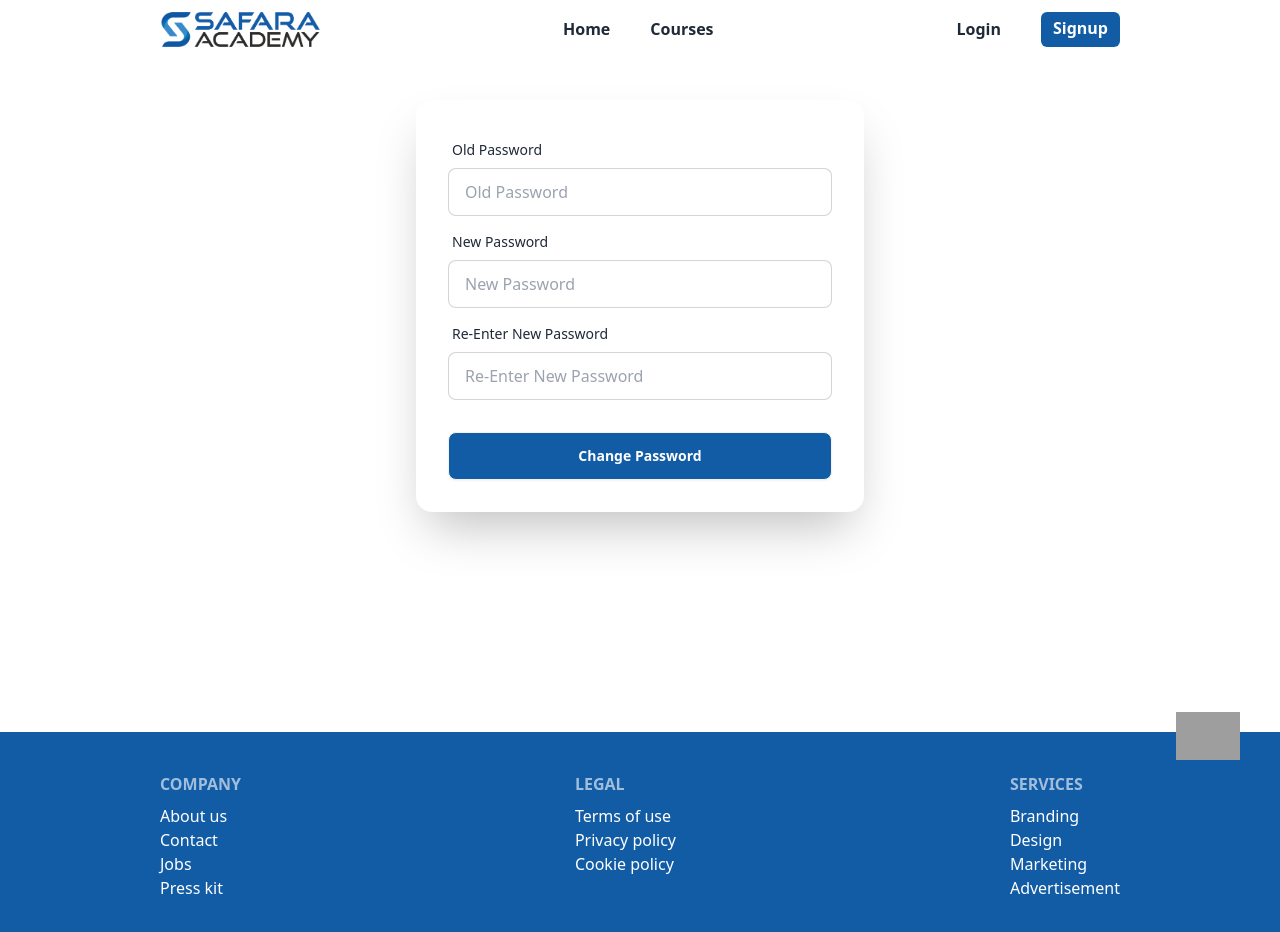
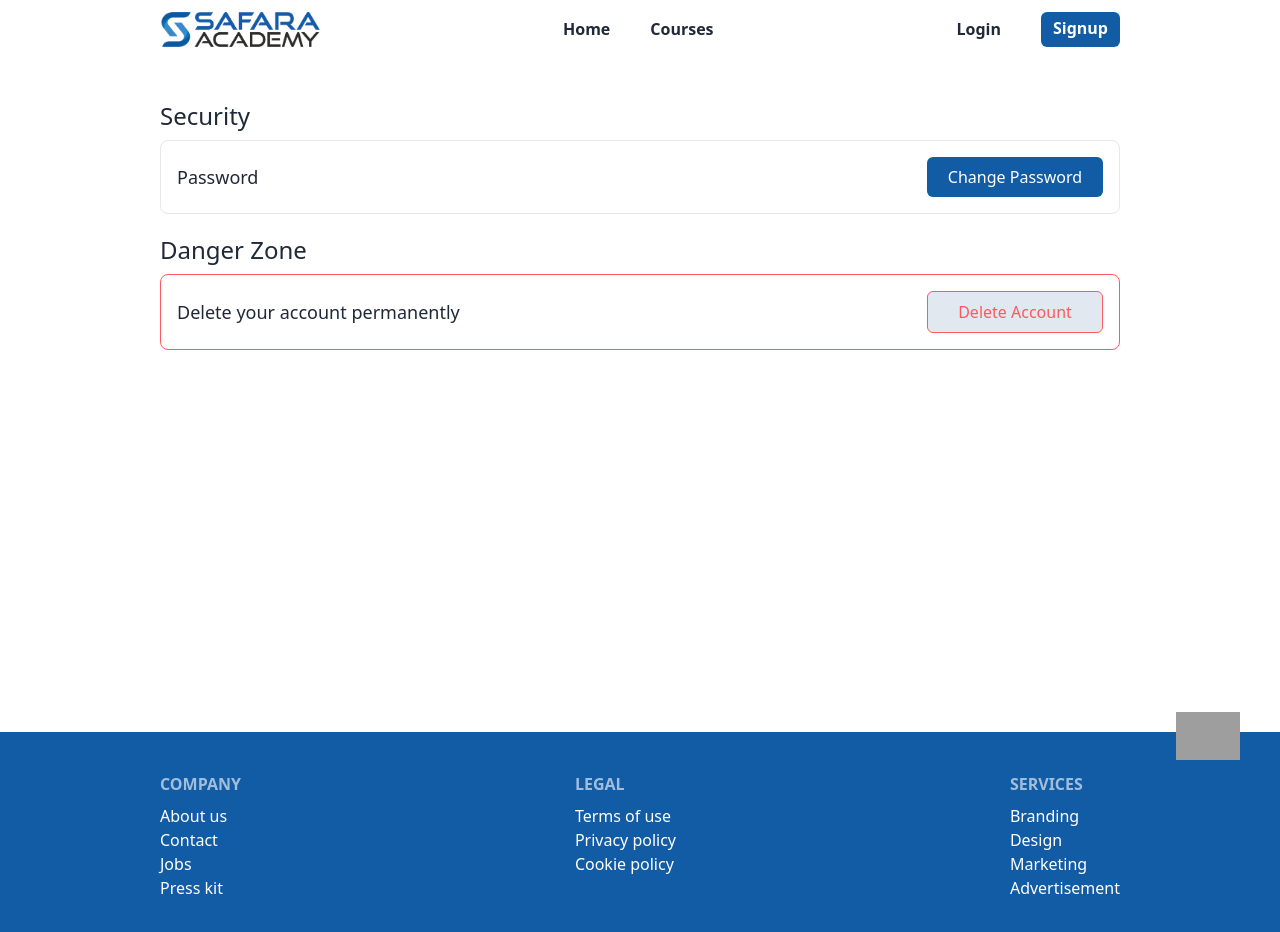
Before and after one commit to akil-tajwar/safara, a React (Vite) app in the folder safara-frontend/: page /settings in a window 1280 px wide. Shown: the top 932 px of the page. Built offline with nearby package versions, Linux system fonts and the light colour scheme; grey boxes are pictures that could not be loaded.

Commit message:
setting page design change

```diff
--- a/safara-frontend/src/Components/Settings.jsx
+++ b/safara-frontend/src/Components/Settings.jsx
@@ -1,32 +1,92 @@
 
 const Settings = () => {
   return (
-        <div className="card bg-base-100 w-full max-w-md mx-auto shrink-0 shadow-2xl">
-        <form className="card-body">
+    // <div className="card bg-base-100 w-full max-w-md mx-auto shrink-0 shadow-2xl">
+    //   <form className="card-body">
+    //     <div className="form-control">
+    //       <label className="label">
+    //         <span className="label-text">Old Password</span>
+    //       </label>
+    //       <input type="password" placeholder="Old Password" className="input input-bordered" required />
+    //     </div>
+    //     <div className="form-control">
+    //       <label className="label">
+    //         <span className="label-text">New Password</span>
+    //       </label>
+    //       <input type="password" placeholder="New Password" className="input input-bordered" required />
+
+    //     </div>
+    //     <div className="form-control">
+    //       <label className="label">
+    //         <span className="label-text">Re-Enter New Password</span>
+    //       </label>
+    //       <input type="password" placeholder="Re-Enter New Password" className="input input-bordered" required />
+
+    //     </div>
+    //     <div className="form-control mt-6">
+    //       <button className="btn bg-[#125ca6] text-white font-semibold">Change Password</button>
+    //     </div>
+    //   </form>
+    // </div>
+    <div className="w-3/4 mx-auto">
+      <div>
+        <h3 className="text-2xl pb-2">Security</h3>
+        <div className="border p-4 rounded-lg flex justify-between items-center">
+          <h5 className="text-lg">Password</h5>
+          <button className="bg-[#125ca6] py-2 px-5 w-44 rounded-md text-white" onClick={() => document.getElementById('change-passwrod-modal').showModal()}>Change Password</button>
+          <dialog id="change-passwrod-modal" className="modal">
+            <div className="modal-box">
+              <form method="dialog">
+                {/* if there is a button in form, it will close the modal */}
+                <button className="btn btn-sm btn-circle btn-ghost absolute right-2 top-2">✕</button>
+              </form>
+              <h3 className="font-semibold text-xl pb-3">Change Password</h3>
+              <form action="">
                 <div className="form-control">
-            <label className="label">
-              <span className="label-text">Old Password</span>
+                  <label className="">
+                    <span className="">Old Password</span>
                   </label>
-            <input type="password" placeholder="Old Password" className="input input-bordered" required />
+                  <input
+                    type="password"
+                    placeholder="Enter your old password"
+                    className="input input-bordered focus:border-none rounded-md border hover:border-[#125ca6]"
+                  />
+                </div>
+                <div className="form-control py-3">
+                  <label className="">
+                    <span className="">New Password</span>
+                  </label>
+                  <input
+                    type="password"
+                    placeholder="Enter your new password"
+                    className="input input-bordered focus:border-none rounded-md border hover:border-[#125ca6]"
+                  />
                 </div>
                 <div className="form-control">
-            <label className="label">
-              <span className="label-text">New Password</span>
+                  <label className="">
+                    <span className="">Retype new Password</span>
                   </label>
-            <input type="password" placeholder="New Password" className="input input-bordered" required />
-
+                  <input
+                    type="password"
+                    placeholder="Enter your new password"
+                    className="input input-bordered focus:border-none rounded-md border hover:border-[#125ca6]"
+                  />
                 </div>
-          <div className="form-control">
-            <label className="label">
-              <span className="label-text">Re-Enter New Password</span>
-            </label>
-            <input type="password" placeholder="Re-Enter New Password" className="input input-bordered" required />
-
+                <button type="submit" className="bg-[#125ca6] w-full mt-6 py-3 rounded-md text-white">
+                  Change Password
+                </button>
+              </form>
             </div>
-          <div className="form-control mt-6">
-            <button className="btn bg-[#125ca6] text-white font-semibold">Change Password</button>
+          </dialog>
         </div>
-        </form>
+      </div>
+      <div className="pt-5">
+        <h3 className="text-2xl pb-2">Danger Zone</h3>
+        <div className="border border-error p-4 rounded-lg flex justify-between items-center">
+          <h5 className="text-lg">Delete your account permanently</h5>
+          <button className="text-error bg-slate-200 border border-error py-2 w-44 px-5 rounded-md">Delete Account</button>
+        </div>
+      </div>
     </div>
   );
 };
--- a/safara-frontend/src/Pages/Home.jsx
+++ b/safara-frontend/src/Pages/Home.jsx
@@ -8,6 +8,7 @@ import 'swiper/css/pagination';
 
 // import required modules
 import { Pagination } from 'swiper/modules';
+import { Link } from "react-router-dom";
 
 const Home = () => {
   const { user } = useAuthContext();
@@ -30,9 +31,27 @@ const Home = () => {
             libero magni. Perferendis vel sequi velit in voluptas deleniti
             praesentium, exercitationem optio nisi dicta ea?
           </p>
-          <button className="bg-[#125ca6] text-white px-3 py-2 rounded-md font-semibold">
-            Get Started
-          </button>
+          {user?.user ? (
+            user?.user?.role === 'admin' ? (
+              <Link to={'/dashboard/admin/adminHome'}>
+                <button className="bg-[#125ca6] text-white px-3 py-2 rounded-md font-semibold">
+                  Get Started
+                </button>
+              </Link>
+            ) : (
+              <Link to={'/dashboard/user/userHome'}>
+                <button className="bg-[#125ca6] text-white px-3 py-2 rounded-md font-semibold">
+                  Get Started
+                </button>
+              </Link>
+            )
+          ) : (
+            <Link to={'/login'}>
+              <button className="bg-[#125ca6] text-white px-3 py-2 rounded-md font-semibold">
+                Get Started
+              </button>
+            </Link>
+          )}
         </div>
         <div>
           <img src="banner.png" alt="" />
```
Lines whose indentation alone changed are shown as unchanged.
